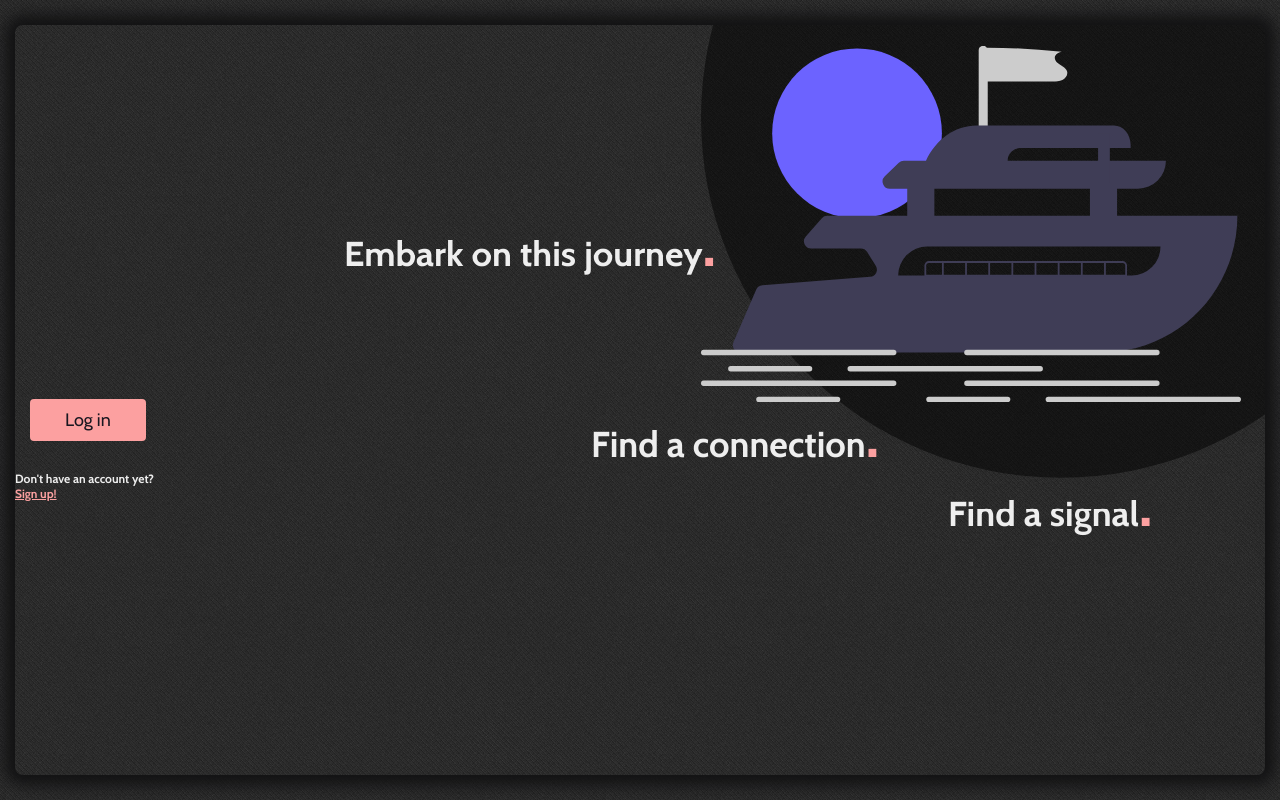
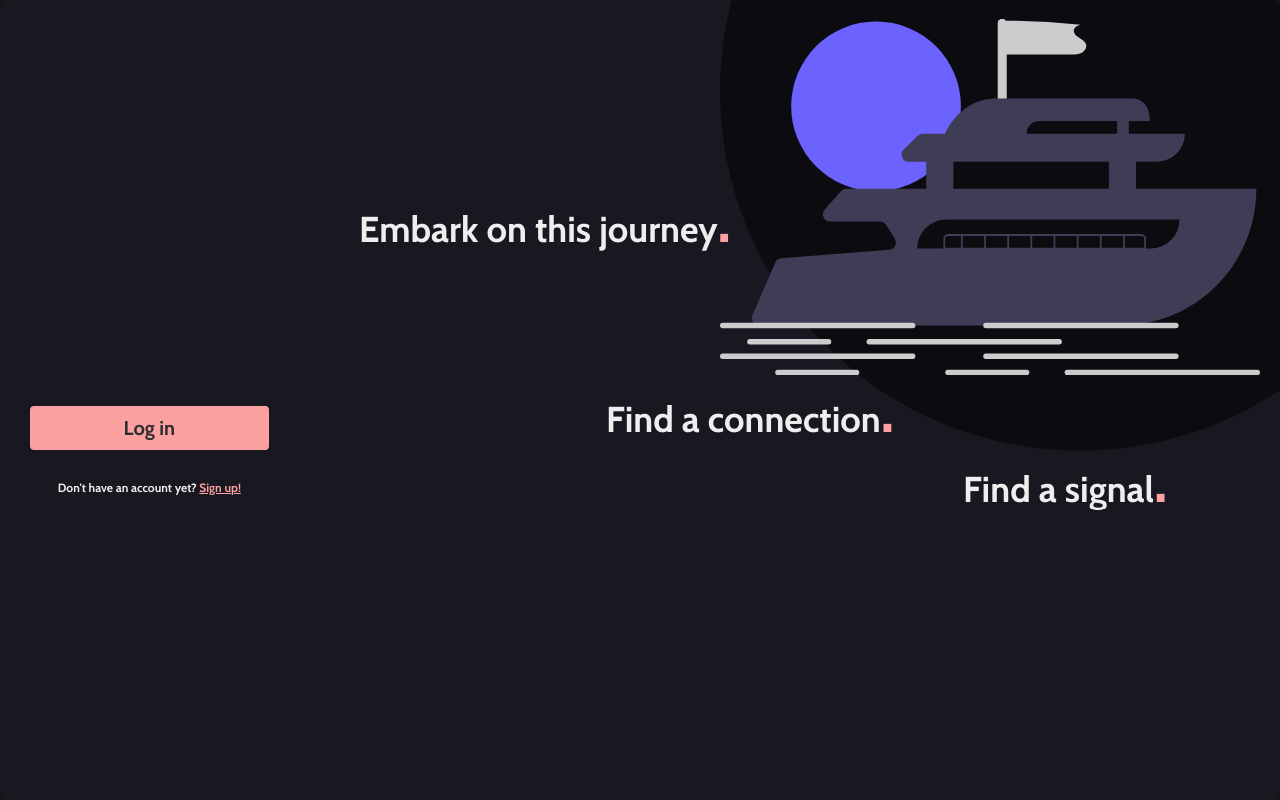
Before and after one commit to JohnMaroe/Signal, a React (Create React App) app: page / in a window 1280 px wide. Built offline with nearby package versions, Linux system fonts and the light colour scheme.

Commit message:
Typescript and Landing fix

```diff
--- a/src/components/Button/index.tsx
+++ b/src/components/Button/index.tsx
@@ -1,6 +1,12 @@
 import styled from 'styled-components';
 
-const Button = styled.button`
+interface ButtonProps {
+  secondaryButton?: boolean,
+  type: string,
+  onClick?(): any,
+}
+
+const Button = styled.button<ButtonProps>`
   outline: 0;
   border: 0;
   width: 80%;
@@ -8,11 +14,23 @@ const Button = styled.button`
   padding: 1rem;
   margin-bottom: 3rem;
   border-radius: 4px;
-  font-size: 1.8rem;
+  font-size: 2rem;
+  font-weight: 700;
+  cursor: pointer;
 
-  background-color: ${({ theme }) => theme.colors.background};
-  color: ${({ theme }) => theme.colors.secundary};
-  cursor: pointer;
+  background-color: ${(props) => (props.secondaryButton
+    ? ({ theme }) => theme.colors.primary
+    : ({ theme }) => theme.colors.background)};
+
+  color: ${(props) => (props.secondaryButton
+    ? ({ theme }) => theme.colors.contrast
+    : ({ theme }) => theme.colors.primary)};
+
+  &:hover {
+    transform: scale(1.1);
+    transition: 150ms ease;
+    text-decoration: underline;
+  }
 `;
 
 export default Button;
--- a/src/components/Landing/index.tsx
+++ b/src/components/Landing/index.tsx
@@ -45,9 +45,32 @@ function Landing({ setWidgetState, widgetStates }: Test) {
         </div>
       </header>
 
+      {window.screen.width > 1000
+        && (
+          <nav>
+            <i className="fas fa-signature" />
+
+            <a href="#">About</a>
+            <a href="#">Company</a>
+            <a href="#">Blog</a>
+          </nav>
+        )}
+
       <section>
-        <Button type="button" onClick={() => setWidgetState(widgetStates.MAIN)}>Log in</Button>
-        <SignUp />
+        <Button type="button" onClick={() => setWidgetState(widgetStates.LOGIN)}>Log in</Button>
+
+        {window.screen.width > 1000
+          && (
+            <Button
+              type="button"
+              secondaryButton
+              onClick={() => setWidgetState(widgetStates.REGISTER)}
+            >
+              Register
+            </Button>
+          )}
+
+        {window.screen.width < 1000 && <SignUp />}
       </section>
     </WidgetContainerLanding>
   );
--- a/src/components/Landing/styles.ts
+++ b/src/components/Landing/styles.ts
@@ -8,10 +8,10 @@ const WidgetContainerLanding = styled(WidgetContainer)`
   justify-content: flex-start;
   align-items: center;
 
-  padding-top: 10rem;
-
+  background-color: ${({ theme }) => theme.colors.secondary};
   color: ${({ theme }) => theme.colors.contrast};
   font-weight: 700;
+  padding-top: 10rem;
 
   header {
     .divFlex {
@@ -21,10 +21,11 @@ const WidgetContainerLanding = styled(WidgetContainer)`
 
       .contrastCircle {
         position: absolute;
+        top: -18rem;
 
         border-radius: 50%;
-        width: 20rem;
-        height: 20rem;
+        width: 46rem;
+        height: 46rem;
         background-color: rgba(0,0,0,.5);
       }
       img {
@@ -62,13 +63,15 @@ const WidgetContainerLanding = styled(WidgetContainer)`
 
   @media (min-width: 1000px) {
     display: grid;
-    grid-template-columns: 1fr 2fr;
-    grid-template-rows: 1fr;
-    grid-template-areas: 'left right';
-
+    grid-template-columns: 2fr 1fr;
+    grid-template-rows: 10rem 1fr;
+    grid-template-areas: 'nav right'
+                        'left .';
     position: relative;
     overflow: hidden;
+    padding-top: 0;
 
+    header {
       .divFlex {
         display: flex;
         align-items: center;
@@ -79,11 +82,12 @@ const WidgetContainerLanding = styled(WidgetContainer)`
         position: absolute;
         top: 0;
         right: 0;
+        padding: 7rem 0 0 1rem;
 
         .contrastCircle {
           position: absolute;
-        top: -6rem;
-        left: 10rem;
+          top: 1rem;
+          left: 11rem;
           transform: scale(2);
 
           border-radius: 50%;
@@ -95,6 +99,37 @@ const WidgetContainerLanding = styled(WidgetContainer)`
         img {
           width: 30rem;
           z-index: 1;
+        }
+      }
+    }
+
+    nav {
+      grid-area: nav;
+
+      padding: 3rem;
+
+      i {
+        font-size: 6rem;
+        transform: rotate(-30deg);
+      }
+
+      a {
+        text-decoration: none;
+        font-size: 2.3rem;
+        display: inline-block;
+
+        &:hover {
+          transform: scale(1.25);
+          transition: 150ms ease;
+        }
+
+        &:nth-child(2) {
+          margin-left: 5rem;
+        }
+
+        &:not(&:last-child) {
+          margin-right: 8rem;
+        }
       }
     }
 
--- a/src/components/Loading/index.tsx
+++ b/src/components/Loading/index.tsx
@@ -18,7 +18,7 @@ const Overlay = styled.div`
   i {
     position: absolute;
     font-size: 18rem;
-    color: ${({ theme }) => theme.colors.secundary};
+    color: ${({ theme }) => theme.colors.secondary};
 
     animation: signal-flip 1200ms ease forwards;
   }
@@ -27,7 +27,7 @@ const Overlay = styled.div`
     font-size: 6.5rem;
     font-family: 'Lobster Two', sans-serif;
     text-decoration: underline;
-    color: ${({ theme }) => theme.colors.secundary};
+    color: ${({ theme }) => theme.colors.secondary};
 
     transform: rotate(-10deg) translateX(2rem) translateY(0.25rem);
     transition: ease-out;
@@ -48,7 +48,7 @@ const Overlay = styled.div`
   }
 
   @keyframes show-title-desktop {
-    from { opacity: 0; }
+    from { opacity: 0; transform: rotate(-500deg); }
     to { opacity: 1; transform: scale(1.4) rotate(-8deg); }
   }
 
@@ -76,8 +76,8 @@ const Overlay = styled.div`
     }
 
     h1 {
-      animation: show-title-desktop 900ms ease-in forwards;
-      animation-delay: 1200ms;
+      animation: show-title-desktop 500ms ease forwards;
+      animation-delay: 800ms;
     }
   }
 `;
@@ -88,9 +88,12 @@ function Loading() {
       <i className="fas fa-signature" />
       <h1>Signal</h1>
 
-      <svg xmlns="http://www.w3.org/2000/svg" viewBox="0 0 1440 320">
-        <path fill="#8a3e3e" fillOpacity="1" d="M0,32L34.3,42.7C68.6,53,137,75,206,106.7C274.3,139,343,181,411,181.3C480,181,549,139,617,149.3C685.7,160,754,224,823,261.3C891.4,299,960,309,1029,272C1097.1,235,1166,149,1234,117.3C1302.9,85,1371,107,1406,117.3L1440,128L1440,320L1405.7,320C1371.4,320,1303,320,1234,320C1165.7,320,1097,320,1029,320C960,320,891,320,823,320C754.3,320,686,320,617,320C548.6,320,480,320,411,320C342.9,320,274,320,206,320C137.1,320,69,320,34,320L0,320Z" />
-      </svg>
+      {window.screen.width > 1000
+        && (
+        <svg xmlns="http://www.w3.org/2000/svg" viewBox="0 0 1440 320">
+          <path fill="#8a3e3e" fillOpacity="1" d="M0,32L34.3,42.7C68.6,53,137,75,206,106.7C274.3,139,343,181,411,181.3C480,181,549,139,617,149.3C685.7,160,754,224,823,261.3C891.4,299,960,309,1029,272C1097.1,235,1166,149,1234,117.3C1302.9,85,1371,107,1406,117.3L1440,128L1440,320L1405.7,320C1371.4,320,1303,320,1234,320C1165.7,320,1097,320,1029,320C960,320,891,320,823,320C754.3,320,686,320,617,320C548.6,320,480,320,411,320C342.9,320,274,320,206,320C137.1,320,69,320,34,320L0,320Z" />
+        </svg>
+        )}
     </Overlay>
   );
 }
--- a/src/components/Widget/index.tsx
+++ b/src/components/Widget/index.tsx
@@ -14,8 +14,8 @@ const WidgetContainer: any = styled.main`
   }
 
   @media (min-width: 1000px) {
-    width: 125rem;
-    height: 75rem;
+    width: 140rem;
+    height: 80rem;
     display: flex;
     border-radius: .8rem;
   }
@@ -28,7 +28,7 @@ WidgetContainer.Content = styled.section`
   border-radius: 0 .8rem .8rem 0;
   padding: 2rem;
 
-  background-color: ${({ theme }) => theme.colors.secundary};
+  background-color: ${({ theme }) => theme.colors.secondary};
 
   i {
     position: absolute;
@@ -97,7 +97,7 @@ WidgetContainer.Content = styled.section`
 
   @media (min-width: 1000px) {
     height: 100%;
-    width: 75rem;
+    width: 85rem;
   }
 `;
 
@@ -105,7 +105,7 @@ WidgetContainer.Image = styled.div`
   background: url('https://images.unsplash.com/photo-1612344801731-e58ec98a34bb?ixlib=rb-1.2.1&ixid=MXwxMjA3fDB8MHxwaG90by1wYWdlfHx8fGVufDB8fHw%3D&auto=format&fit=crop&w=675&q=80');
   display: none;
   height: 100%;
-  width: 50rem;
+  width: 55rem;
 
   border-radius: .8rem 0 0 .8rem;
 
--- a/src/index.tsx
+++ b/src/index.tsx
@@ -22,7 +22,7 @@ const theme = {
   colors: {
     background: '#fca0a0',
     primary: '#2c2d2f',
-    secundary: '#191720',
+    secondary: '#191720',
     contrast: '#eee',
   },
 };
--- a/src/pages/Login.tsx
+++ b/src/pages/Login.tsx
@@ -22,8 +22,9 @@ const Background = styled.div`
 `;
 
 const widgetStates = {
-  MAIN: 'MAIN',
+  LOGIN: 'LOGIN',
   LANDING: 'LANDING',
+  REGISTER: 'REGISTER',
 };
 function LoginLogic() {
   const [widgetState, setWidgetState] = useState(widgetStates.LANDING);
@@ -33,7 +34,7 @@ function LoginLogic() {
 
       {widgetState === 'LANDING' && <Landing widgetStates={widgetStates} setWidgetState={setWidgetState} />}
 
-      {widgetState === 'MAIN' && (
+      {widgetState === 'LOGIN' && (
         <WidgetContainer>
           <WidgetContainer.Image />
 
@@ -69,7 +70,7 @@ function LoginLogic() {
 }
 
 const screenStates = {
-  LOGIN: 'LOGIN',
+  MAIN: 'MAIN',
   LOADING: 'LOADING',
 };
 function Login() {
@@ -77,7 +78,7 @@ function Login() {
 
   useEffect(() => {
     setTimeout(() => {
-      setScreenState(screenStates.LOGIN);
+      setScreenState(screenStates.MAIN);
     }, 1 * 3000);
   }, []);
 
@@ -86,7 +87,7 @@ function Login() {
 
       {screenState === 'LOADING' && <Loading />}
 
-      {screenState === 'LOGIN' && <LoginLogic />}
+      {screenState === 'MAIN' && <LoginLogic />}
 
     </div>
   );
```
Also changed, not shown: 1 other file (tests, documents, lock files or other folders). Lines whose indentation alone changed are shown as unchanged.
